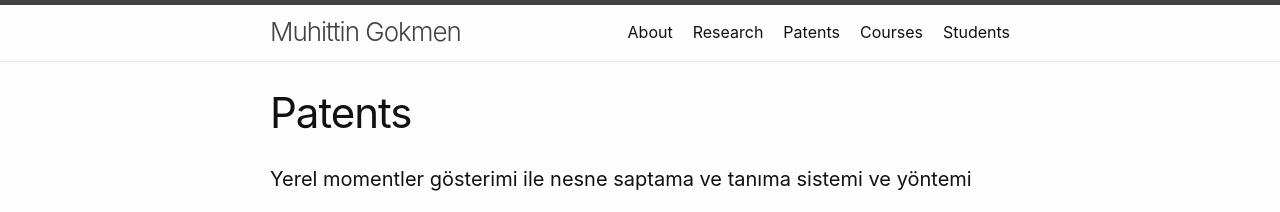
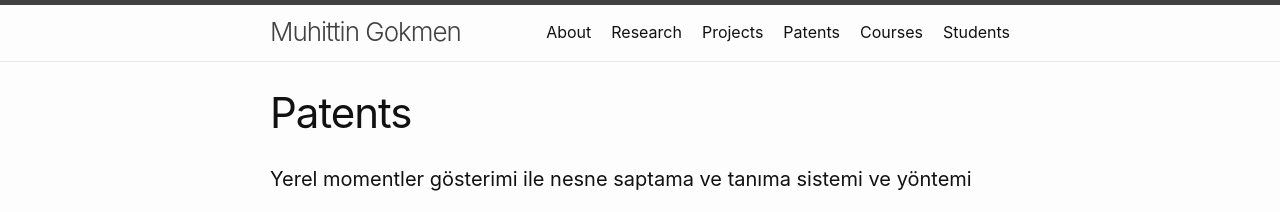
Before and after one commit to muhittingokmen/muhittingokmen.github.io, a Jekyll site: the page built from _pages/patents.md, in a window 1280 px wide. Shown: the top 212 px of the page. Built offline with Jekyll 4.4.1, drawn with Linux system fonts in a browser that asks for light colours.

Commit message:
Update navigation.yml

```diff
--- a/_data/navigation.yml
+++ b/_data/navigation.yml
@@ -4,6 +4,8 @@ main:
     href: /about/
   - title: "Research"
     href: /research/
+  - title: "Projects"
+    href: /projects/
   - title: "Patents"
     href: /patents/
   - title: "Courses"
```
